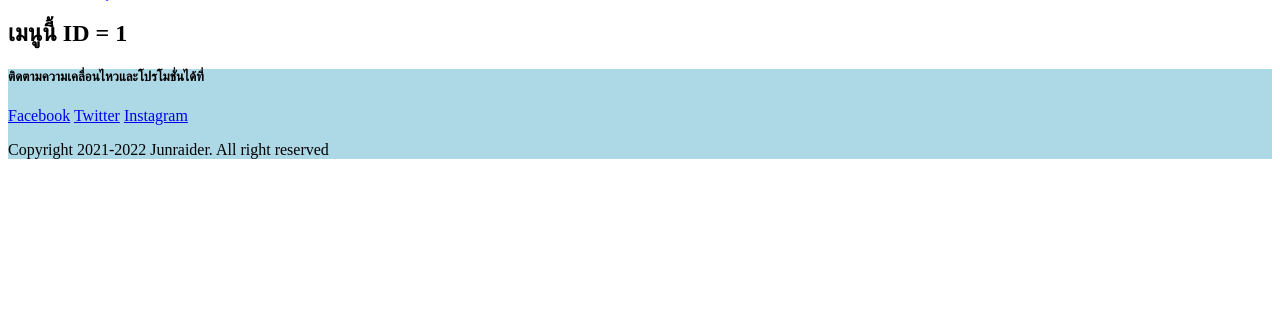
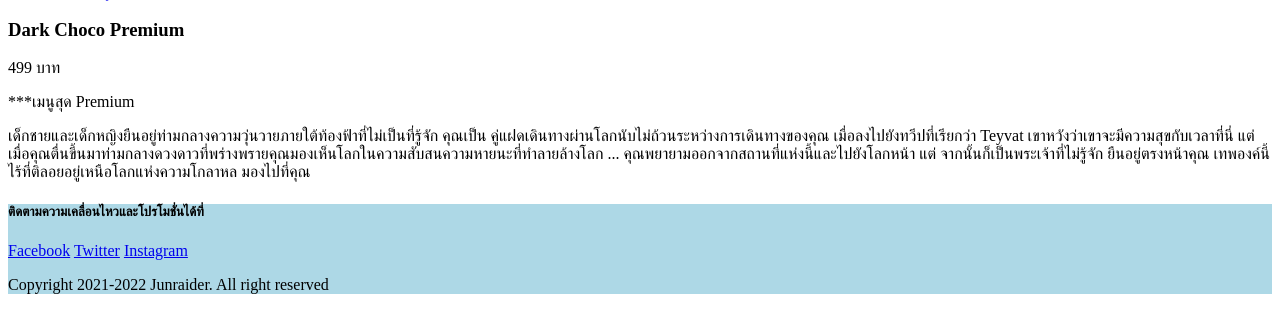
Before and after one commit to SkywalkerGK/Ice-cream-Delivery, a Django app: page /foods/1 in a window 1280 px wide. Shown: the part 26-359 px from the top of the page. Run offline with Django 4.2, Linux system fonts and the light colour scheme.

Commit message:
Tag_Food_Try_Except

```diff
--- a/app_foods/templates/app_foods/food.html
+++ b/app_foods/templates/app_foods/food.html
@@ -1,9 +1,20 @@
 {% extends 'app_general/components/base.html' %}
 
-{% block site_title %}เมนูนี้ ID = {{food_id}} | {% endblock %}
+{% block site_title %}{{food.title}} | {% endblock %}
 
 {% block content %}
-<div>
-    <h2>เมนูนี้ ID = {{food_id}} </h2>
+{% if food is not none %}
+<div >
+    <h3><a> {{food.title}} </a></h3>
+    <p>{{food.price}} บาท</p>
+    {% if food.is_premium %}
+        <p>***เมนูสุด Premium</p>
+    {% endif %}
+    <p>เด็กชายและเด็กหญิงยืนอยู่ท่ามกลางความวุ่นวายภายใต้ท้องฟ้าที่ไม่เป็นที่รู้จัก คุณเป็น คู่แฝดเดินทางผ่านโลกนับไม่ถ้วนระหว่างการเดินทางของคุณ เมื่อลงไปยังทวีปที่เรียกว่า Teyvat เขาหวังว่าเขาจะมีความสุขกับเวลาที่นี่ แต่เมื่อคุณตื่นขึ้นมาท่ามกลางดวงดาวที่พร่างพรายคุณมองเห็นโลกในความสับสนความหายนะที่ทำลายล้างโลก ... คุณพยายามออกจากสถานที่แห่งนี้และไปยังโลกหน้า แต่ จากนั้นก็เป็นพระเจ้าที่ไม่รู้จัก ยืนอยู่ตรงหน้าคุณ เทพองค์นี้ไร้ที่ติลอยอยู่เหนือโลกแห่งความโกลาหล มองไปที่คุณ</p>
 </div>
+
+{% else %}
+    <p>ไม่พบเมนูนี้</p>
+{% endif %}
+
 {% endblock %}
--- a/app_foods/views.py
+++ b/app_foods/views.py
@@ -11,8 +11,16 @@ all_foods = [
 
 # Create your views here.
 def foods(request):
-    context = {'foods':all_foods}
+    context = {'foods':all_foods} #ส่งไปอ่านค่าในฟังชัน
     return render(request,'app_foods/foods.html',context)
 
 def food(request,food_id):
-    return render(request,'app_foods/food.html', context={'food_id': food_id})
+    one_food = None
+    try:
+        one_food =[f for f in all_foods if f['id'] == food_id][0]
+
+    except IndexError:
+        print('ไม้่มีเธอ ไม่มีเธอ')
+
+    context = { 'food' : one_food ,'food_id': food_id }
+    return render(request,'app_foods/food.html', context)
```
